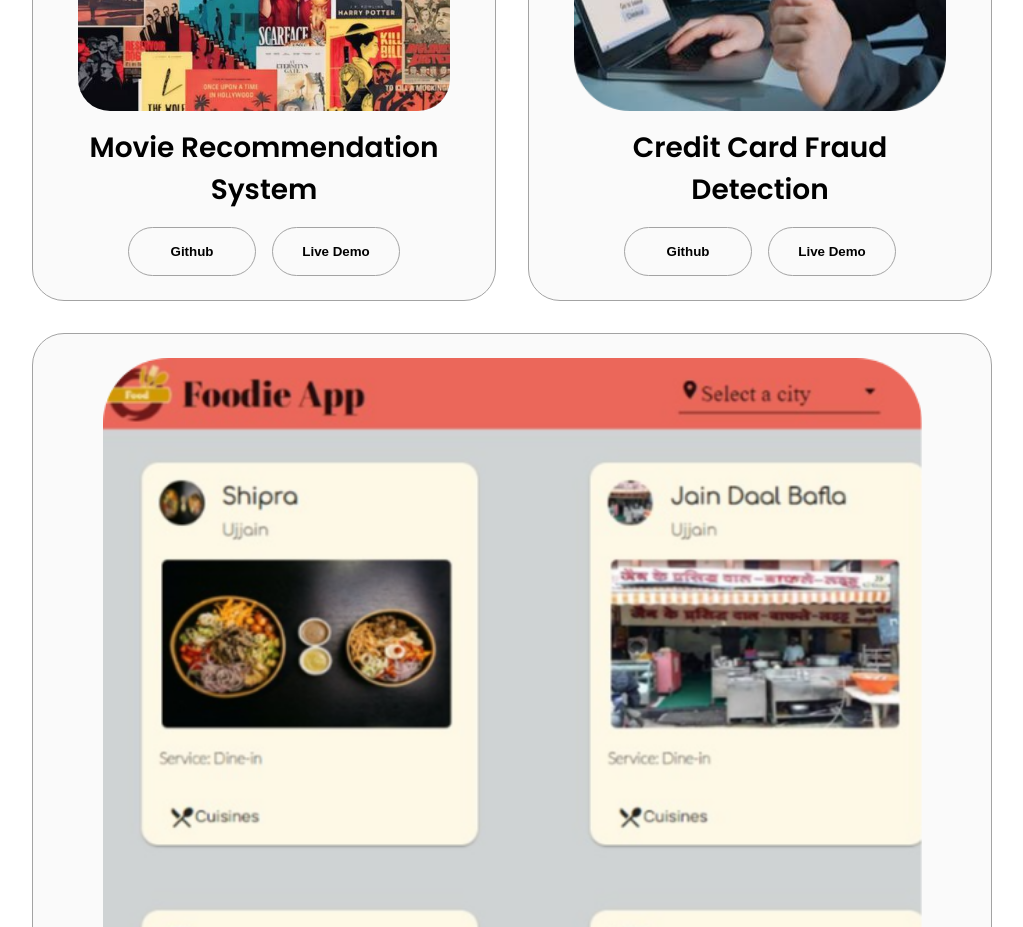
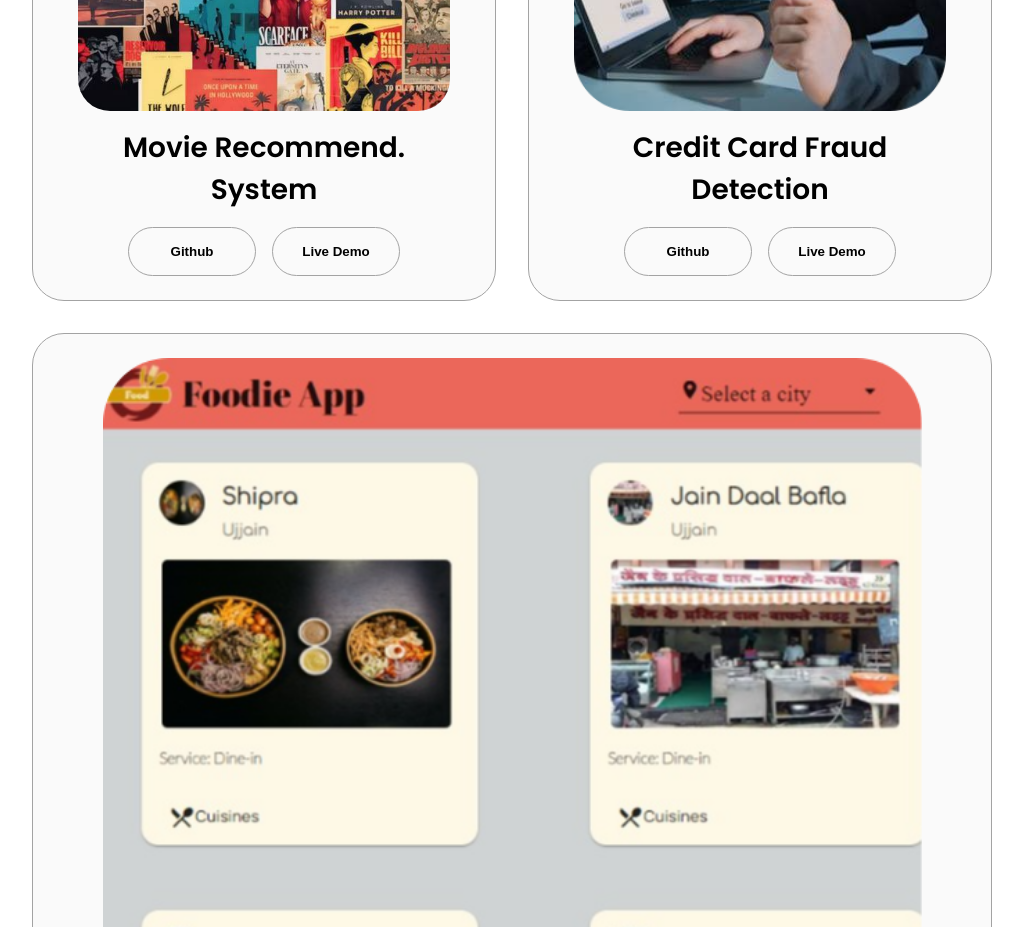
Before and after one commit to adityaranjan08/Portfolio-Website, a plain HTML site: page index.html in a window 1280 px wide. Shown: the part 2880-3807 px from the top of the page, without its empty margins (128-1151 px from the left). Drawn offline with Linux system fonts and the light colour scheme.

Commit message:
Update index.html

```diff
--- a/index.html
+++ b/index.html
@@ -297,7 +297,7 @@
                 class="project-img"
               />
             </div>
-            <h2 class="experience-sub-title project-title">Movie Recommendation System</h2>
+            <h2 class="experience-sub-title project-title">Movie Recommend. System</h2>
             <div class="btn-container">
               <button
                 class="btn btn-color-2 project-btn"
```
